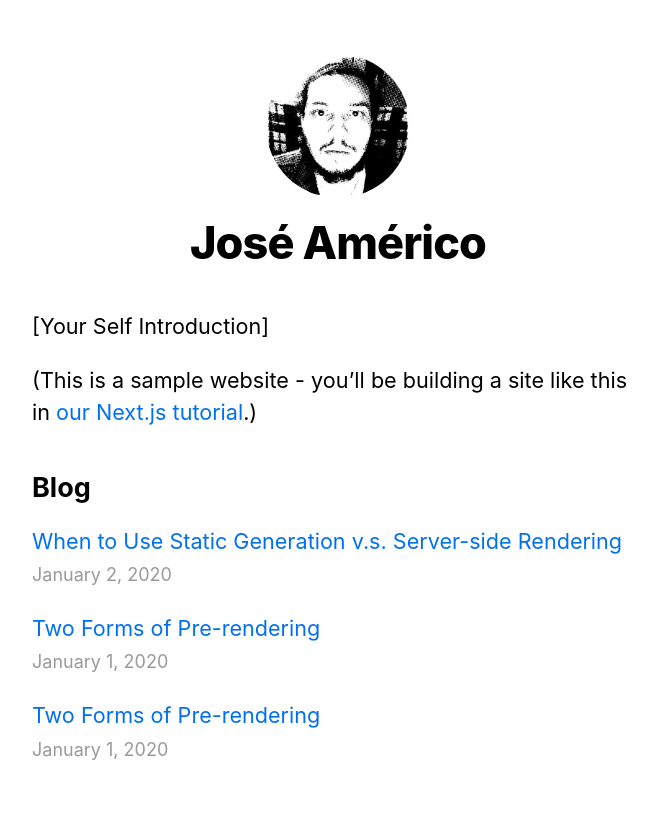
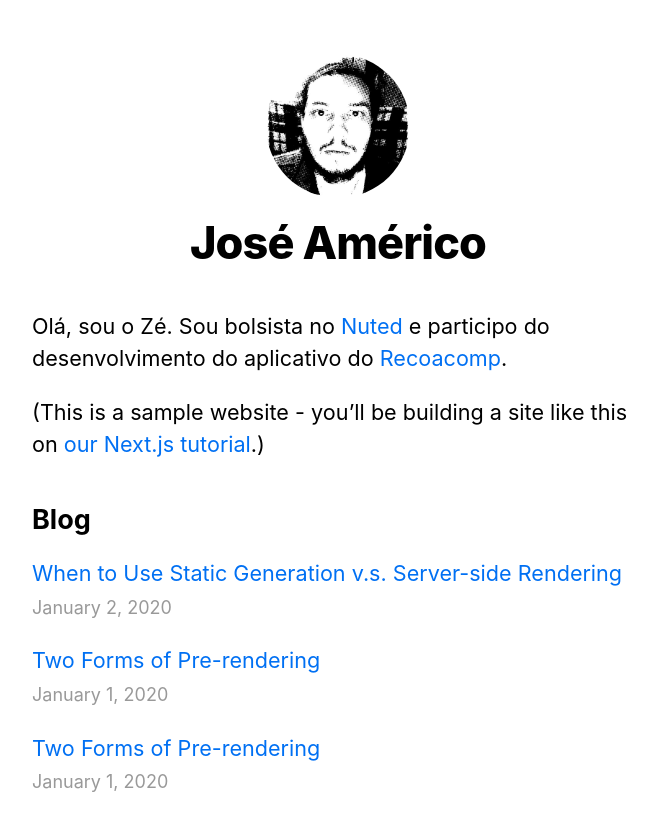
Before and after one commit to bulverismo/nextjs-blog, a Next.js app: page / in a window 1280 px wide. Shown: the top 830 px of the page, without its empty margins (302-959 px from the left). Built offline with nearby package versions, Linux system fonts and the light colour scheme.

Commit message:
adicionado infos pessoais ao index

```diff
--- a/pages/index.js
+++ b/pages/index.js
@@ -5,6 +5,14 @@ import { getSortedPostsData } from '../lib/posts'
 import Link from 'next/link'
 import Date from '../components/date'
 
+export async function getStaticProps() {
+  const allPostsData = getSortedPostsData()
+  return {
+    props: {
+      allPostsData
+    }
+  }
+}
 export default function Home({ allPostsData }) {
   return (
     <Layout home>
@@ -12,9 +20,13 @@ export default function Home({ allPostsData }) {
         <title>{siteTitle}</title>
       </Head>
       <section className={utilStyles.headingMd}>
-        <p>[Your Self Introduction]</p>
+        <p>Olá, sou o Zé. Sou bolsista no{' '}
+          <a href="http://nuted.ufrgs.br">Nuted</a>{' '}
+          e participo do desenvolvimento do aplicativo do{' '}
+          <a href="https://recoacomp.ufrgs.br">Recoacomp</a>.
+        </p>
         <p>
-          (This is a sample website - you’ll be building a site like this in{' '}
+          (This is a sample website - you’ll be building a site like this on{' '}
           <a href="https://nextjs.org/learn">our Next.js tutorial</a>.)
         </p>
       </section>
@@ -37,12 +49,3 @@ export default function Home({ allPostsData }) {
     </Layout>
   )
 }
-
-export async function getStaticProps() {
-  const allPostsData = getSortedPostsData()
-  return {
-    props: {
-      allPostsData
-    }
-  }
-}
```
Also changed, not shown: 1 other file (tests, documents, lock files or other folders).
